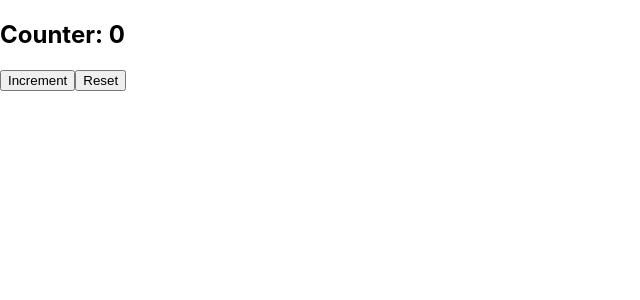
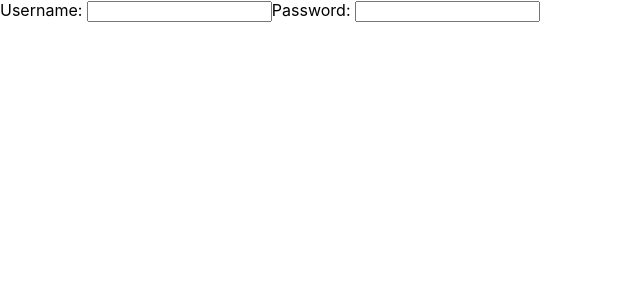
Before and after one commit to thaliagit/my-app, a React (Create React App) app: page / in a window 1280 px wide. Shown: the top 300 px of the page, without its empty margins (0-640 px from the left). Built offline with nearby package versions, Linux system fonts and the light colour scheme.

Commit message:
exercise 37 in progress

```diff
--- a/src/App.js
+++ b/src/App.js
@@ -5,6 +5,7 @@ import { LanguageContext } from './components/LanguageContext';
 import DisplayLanguage from './components/DisplayLanguage';
 import HookCounter from './components/HookCounter';
 import LoginForm from './components/LoginForm';
+import ControlledForm from './components/ControlledForm';
 
 class App extends React.Component {
 
@@ -28,8 +29,9 @@ class App extends React.Component {
       <LanguageContext.Provider value={this.state.language}>
         <DisplayLanguage />
       </LanguageContext.Provider> */}
-      <HookCounter />
+      {/* <HookCounter /> */}
       {/* <LoginForm /> */}
+      {<ControlledForm />}
     </>
   );
   }
--- /dev/null
+++ b/src/components/ControlledForm.jsx
@@ -0,0 +1,20 @@
+import React from 'react'
+
+function useForm(){
+
+}
+
+function ControlledForm() {
+  return (
+    <>
+        <form>
+            <label htmlFor="username">Username: </label>
+            <input type="text" name="username" />
+            <label htmlFor="password">Password: </label>
+            <input type="password" name="lastName" />
+        </form>
+    </>
+  )
+}
+
+export default ControlledForm
```
